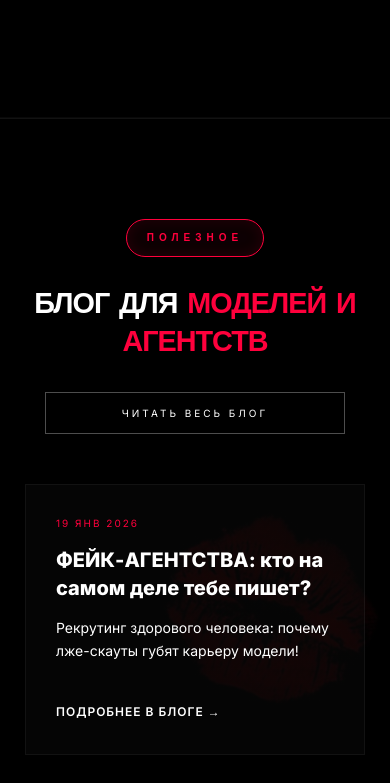
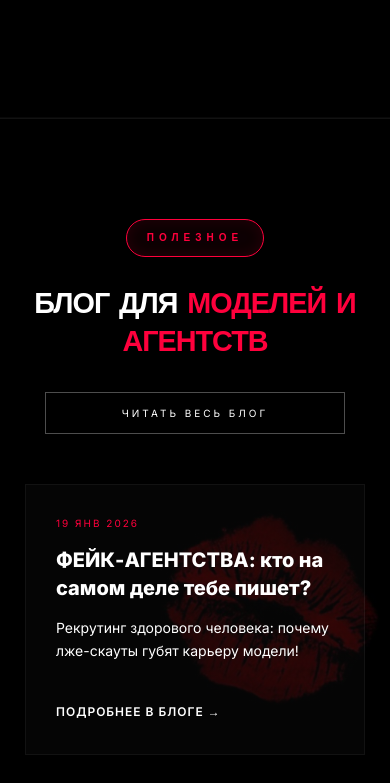
Before and after one commit to bozhenko1913/diva-models, a plain HTML site: page index.html in a window 390 px wide. Shown: the part 9236-10019 px from the top of the page. Drawn offline with nearby package versions, Linux system fonts and the light colour scheme.

Commit message:
Update style.css

```diff
--- a/style.css
+++ b/style.css
@@ -817,7 +817,7 @@
 
     /* 7. БЛОГ (#blog) */
     #blog {
-        background-image: linear-gradient(rgba(0,0,0,0.9), rgba(0,0,0,0.9)), url('mob-7.jpg');
+        background-image: linear-gradient(rgba(0,0,0,0.7), rgba(0,0,0,0.7)), url('mob-7.jpg');
         background-size: cover;
     }
 }
```
